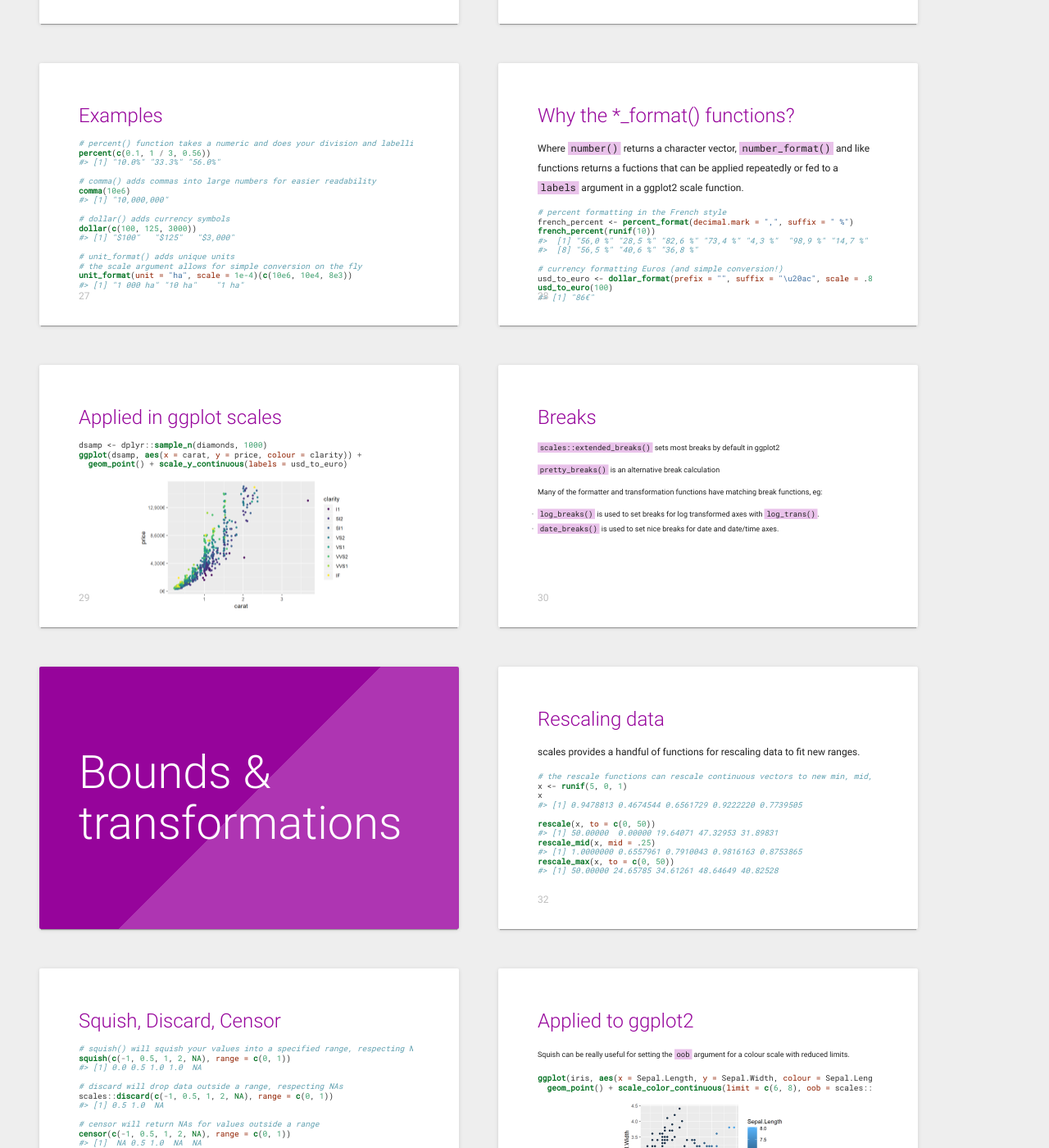
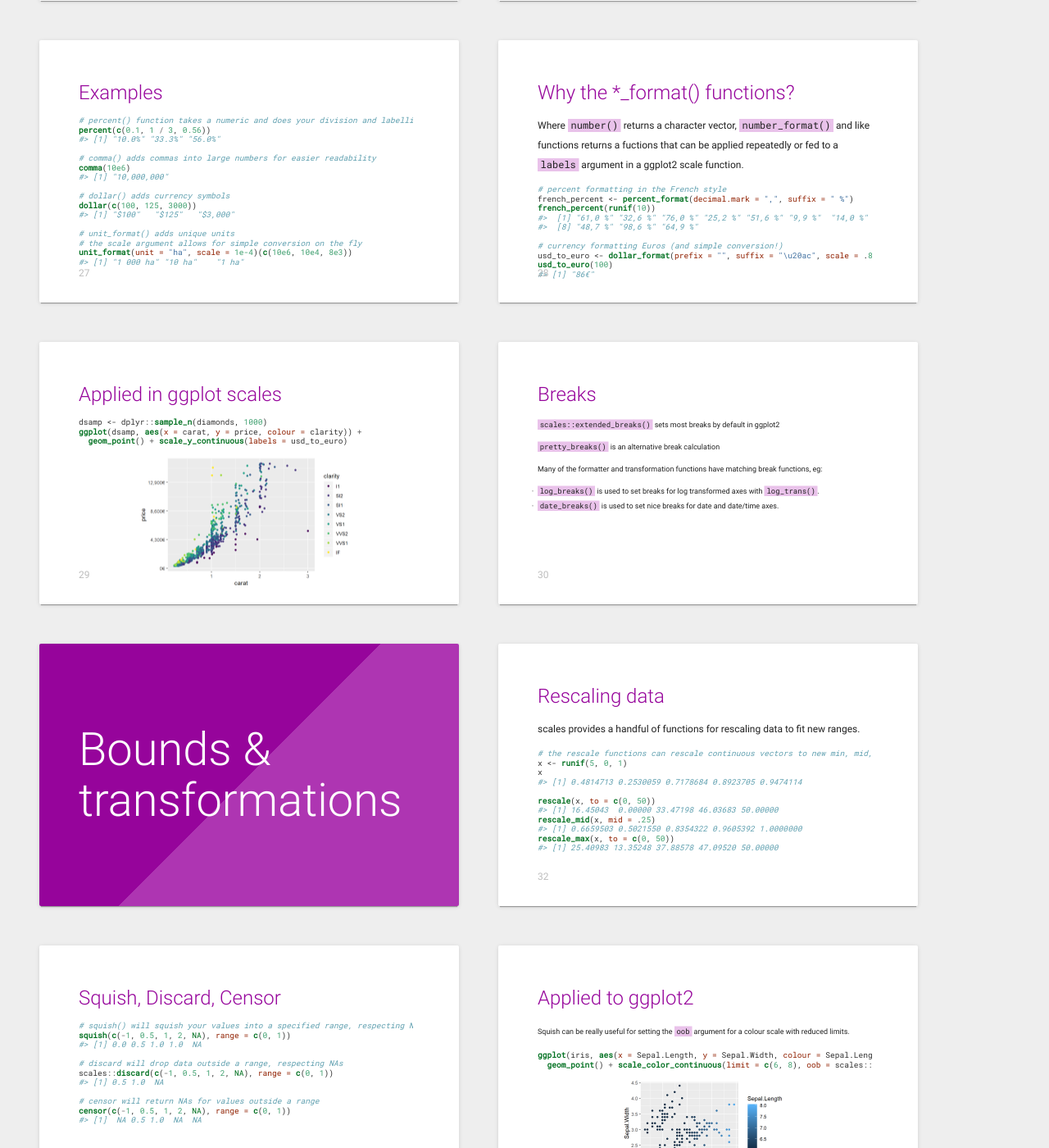
Before and after one commit to dpseidel/dpseidel.github.io, a Jekyll site: the page MeetUpSlides.html, which Jekyll copies as it is, in a window 1280 px wide and 1400 px high, scrolled down 5003 px. Shown: the whole window at 82% size. Built offline with Jekyll 4.4.1, drawn with Linux system fonts in a browser that asks for light colours; nearby versions of some CDN libraries; some of the changed text lies outside the part shown.

Commit message:
Set seed, fix yaml

````diff
--- a/MeetUpSlides.Rmd
+++ b/MeetUpSlides.Rmd
@@ -1,6 +1,7 @@
 ---
 title: "My Summer @ Rstudio & an intro to the scales pkg"
-author: "Dana Seidel"
+#author: "Dana Seidel"
+#date: 09/19/2018
 output:
   rmdshower::shower_presentation:
     self_contained: false
@@ -20,6 +21,7 @@
 
 library(scales)
 library(tidyverse)
+set.seed(4235)
 ```
 
 
--- a/MeetUpSlides.html
+++ b/MeetUpSlides.html
@@ -60,7 +60,7 @@
 
   <header class="caption">
     <h1>My Summer @ Rstudio &amp; an intro to the scales pkg</h1>
-    <p>Dana Seidel</p>
+    <p></p>
   </header>
 
 
@@ -179,8 +179,8 @@
 <p>Often you want to be able to scale elements other than color. e.g. size, alpha, shape… Of course, scales handles those too!</p>
 <div class="sourceCode"><pre class="sourceCode r"><code class="sourceCode r">your_data &lt;-<span class="st"> </span><span class="kw">runif</span>(<span class="dv">13</span>, <span class="dv">1</span>, <span class="dv">20</span>)
 <span class="kw">area_pal</span>(<span class="dt">range =</span> <span class="kw">c</span>(<span class="dv">1</span>, <span class="dv">20</span>))(your_data)
-<span class="co">#&gt;  [1] 76.93372 76.38955 84.25964 37.57654 37.01364 81.82481 32.18784</span>
-<span class="co">#&gt;  [8] 65.64327 40.89910 67.11433 53.20349 37.81946 82.81928</span>
+<span class="co">#&gt;  [1] 30.37051 79.74341 52.23325 27.88111 81.86193 50.02463 69.63144</span>
+<span class="co">#&gt;  [8] 56.08445 67.06121 67.17516 33.24309 81.88239 60.27626</span>
 <span class="kw">shape_pal</span>()(<span class="dv">6</span>)
 <span class="co">#&gt; [1] 16 17 15  3  7  8</span></code></pre></div>
 </section><section id="see-these-in-action-in-ggplot2" class="slide level2">
@@ -256,8 +256,8 @@
 <div class="sourceCode"><pre class="sourceCode r"><code class="sourceCode r"><span class="co"># percent formatting in the French style</span>
 french_percent &lt;-<span class="st"> </span><span class="kw">percent_format</span>(<span class="dt">decimal.mark =</span> <span class="st">&quot;,&quot;</span>, <span class="dt">suffix =</span> <span class="st">&quot; %&quot;</span>)
 <span class="kw">french_percent</span>(<span class="kw">runif</span>(<span class="dv">10</span>))
-<span class="co">#&gt;  [1] &quot;56,0 %&quot; &quot;28,5 %&quot; &quot;82,6 %&quot; &quot;73,4 %&quot; &quot;4,3 %&quot;  &quot;98,9 %&quot; &quot;14,7 %&quot;</span>
-<span class="co">#&gt;  [8] &quot;56,5 %&quot; &quot;40,6 %&quot; &quot;36,8 %&quot;</span>
+<span class="co">#&gt;  [1] &quot;61,0 %&quot; &quot;32,6 %&quot; &quot;76,0 %&quot; &quot;25,2 %&quot; &quot;51,6 %&quot; &quot;9,9 %&quot;  &quot;14,0 %&quot;</span>
+<span class="co">#&gt;  [8] &quot;48,7 %&quot; &quot;98,6 %&quot; &quot;64,9 %&quot;</span>
 
 <span class="co"># currency formatting Euros (and simple conversion!)</span>
 usd_to_euro &lt;-<span class="st"> </span><span class="kw">dollar_format</span>(<span class="dt">prefix =</span> <span class="st">&quot;&quot;</span>, <span class="dt">suffix =</span> <span class="st">&quot;\u20ac&quot;</span>, <span class="dt">scale =</span> .<span class="dv">86</span>)
@@ -287,14 +287,14 @@
 <div class="sourceCode"><pre class="sourceCode r"><code class="sourceCode r"><span class="co"># the rescale functions can rescale continuous vectors to new min, mid, or max values</span>
 x &lt;-<span class="st"> </span><span class="kw">runif</span>(<span class="dv">5</span>, <span class="dv">0</span>, <span class="dv">1</span>)
 x
-<span class="co">#&gt; [1] 0.9478813 0.4674544 0.6561729 0.9222220 0.7739505</span>
+<span class="co">#&gt; [1] 0.4814713 0.2530059 0.7178684 0.8923705 0.9474114</span>
 
 <span class="kw">rescale</span>(x, <span class="dt">to =</span> <span class="kw">c</span>(<span class="dv">0</span>, <span class="dv">50</span>))
-<span class="co">#&gt; [1] 50.00000  0.00000 19.64071 47.32953 31.89831</span>
+<span class="co">#&gt; [1] 16.45043  0.00000 33.47198 46.03683 50.00000</span>
 <span class="kw">rescale_mid</span>(x, <span class="dt">mid =</span> .<span class="dv">25</span>)
-<span class="co">#&gt; [1] 1.0000000 0.6557961 0.7910043 0.9816163 0.8753865</span>
+<span class="co">#&gt; [1] 0.6659503 0.5021550 0.8354322 0.9605392 1.0000000</span>
 <span class="kw">rescale_max</span>(x, <span class="dt">to =</span> <span class="kw">c</span>(<span class="dv">0</span>, <span class="dv">50</span>))
-<span class="co">#&gt; [1] 50.00000 24.65785 34.61261 48.64649 40.82528</span></code></pre></div>
+<span class="co">#&gt; [1] 25.40983 13.35248 37.88578 47.09520 50.00000</span></code></pre></div>
 </section><section id="squish-discard-censor" class="slide level2">
 <h2>Squish, Discard, Censor</h2>
 <div class="sourceCode"><pre class="sourceCode r"><code class="sourceCode r"><span class="co"># squish() will squish your values into a specified range, respecting NAs</span>
````
Also changed, not shown: MeetUpSlides_files/figure-revealjs/unnamed-chunk-10-1.png, MeetUpSlides_files/figure-revealjs/unnamed-chunk-12-1.png.
